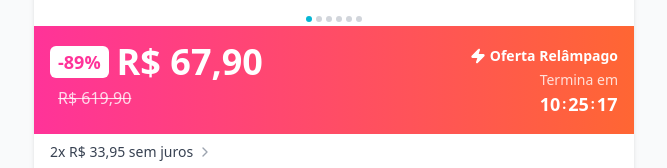
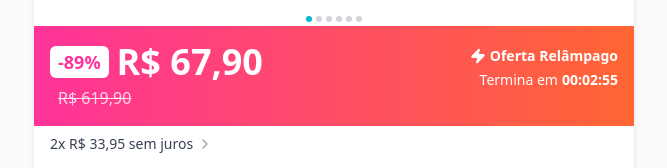
Before and after one commit to carlosmiguelgit/ttshop, a React (Vite) app: page / in a window 1280 px wide. Shown: the part 476-644 px from the top of the page, without its empty margins (306-973 px from the left). Built offline with nearby package versions, Linux system fonts and the light colour scheme.

Commit message:
[dyad] Implementando um timer de contagem regressiva de 3 minutos para a Oferta Relâmpago. - wrote 1 file(s)

```diff
--- a/src/components/ProductPriceSection.tsx
+++ b/src/components/ProductPriceSection.tsx
@@ -1,28 +1,37 @@
-import React from 'react';
+import React, { useState, useEffect } from 'react';
 import { ChevronRight, Star, Tag, Bookmark, Zap } from 'lucide-react';
 import { cn } from '@/lib/utils';
 
-// Componente para exibir o tempo restante (simulado)
+// Componente para exibir o tempo restante (com contagem regressiva simulada)
 const FlashSaleTimer: React.FC = () => {
-  // Simulação de tempo restante: 10 horas, 25 minutos, 17 segundos (baseado na imagem)
-  const hours = 10;
-  const minutes = 25;
-  const seconds = 17;
+  // Começa em 3 minutos (180 segundos)
+  const initialTime = 3 * 60;
+  const [timeRemaining, setTimeRemaining] = useState(initialTime);
 
-  const TimeSegment: React.FC<{ value: number }> = ({ value }) => (
-    <span className="text-white text-lg font-bold">
-      {String(value).padStart(2, '0')}
-    </span>
-  );
+  useEffect(() => {
+    // Se o tempo for 0 ou menos, para o timer
+    if (timeRemaining <= 0) return;
+
+    const timerId = setInterval(() => {
+      setTimeRemaining(prevTime => prevTime - 1);
+    }, 1000);
+
+    return () => clearInterval(timerId);
+  }, [timeRemaining]);
+
+  const hours = Math.floor(timeRemaining / 3600);
+  const minutes = Math.floor((timeRemaining % 3600) / 60);
+  const seconds = timeRemaining % 60;
+
+  const formatTime = (value: number) => String(value).padStart(2, '0');
 
   return (
-    <div className="flex items-center space-x-0.5">
-      <TimeSegment value={hours} />
-      <span className="text-white font-bold">:</span>
-      <TimeSegment value={minutes} />
-      <span className="text-white font-bold">:</span>
-      <TimeSegment value={seconds} />
-    </div>
+    <span className="text-white text-sm font-medium">
+      Termina em
+      <span className="font-bold ml-1">
+        {formatTime(hours)}:{formatTime(minutes)}:{formatTime(seconds)}
+      </span>
+    </span>
   );
 };
 
@@ -49,7 +58,7 @@ const ProductPriceSection: React.FC = () => {
   return (
     <div className="bg-white space-y-0">
 
-      {/* Seção de Oferta Relâmpago (Flash Sale) - Design IDÊNTICO À IMAGEM */}
+      {/* Seção de Oferta Relâmpago (Flash Sale) */}
       <div className="bg-gradient-to-r from-[#FF3399] to-[#FF6633] p-4">
         <div className="flex justify-between items-start">
 
@@ -75,14 +84,12 @@ const ProductPriceSection: React.FC = () => {
 
           {/* Timer da Oferta (Lado Direito) */}
           <div className="flex flex-col items-end text-white text-sm font-medium pt-1">
-            <div className="flex items-center space-x-1 font-bold">
+            <div className="flex items-center space-x-1 font-bold mb-1">
                 <Zap size={16} className="text-white fill-white" />
                 <span>Oferta Relâmpago</span>
             </div>
-            <div className="mt-1 text-sm">
-                <span className="text-white/80">Termina em </span>
-                <FlashSaleTimer />
-            </div>
+            {/* Exibição do Timer em uma única linha */}
+            <FlashSaleTimer />
           </div>
         </div>
       </div>
```
